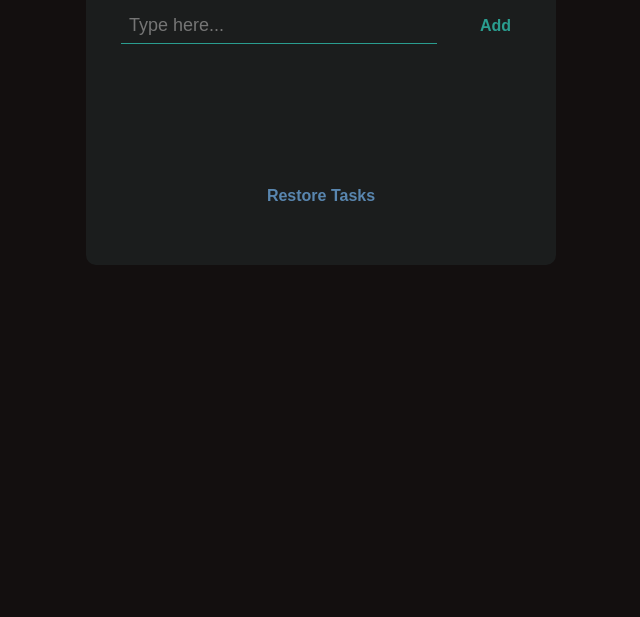
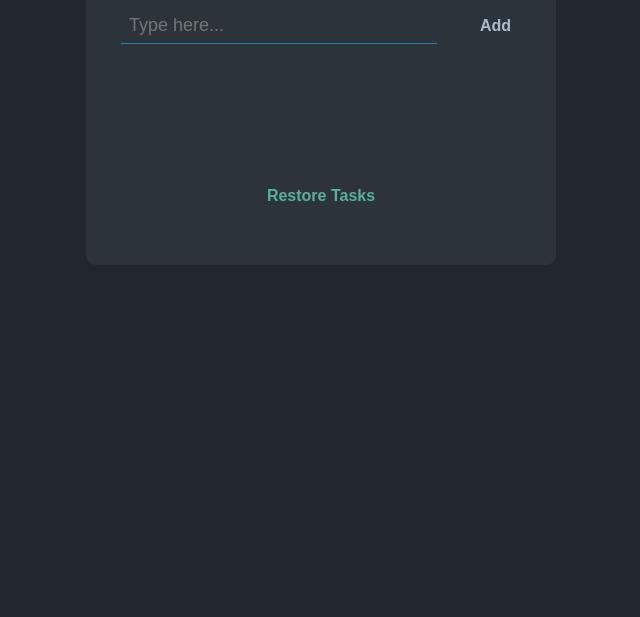
Before and after one commit to fojanb/to-do-list-vanilla-js, a plain HTML site: page index.html in a window 1280 px wide. Shown: the part 183-800 px from the top of the page, without its empty margins (319-959 px from the left). Drawn offline with Linux system fonts and the light colour scheme.

Commit message:
Styles updated

```diff
--- a/style.css
+++ b/style.css
@@ -1,6 +1,6 @@
 body {
   box-sizing: border-box;
-  background-color: rgb(19, 15, 15);
+  background-color: #22272e;
   font-family: sans-serif;
 }
 .shopping {
@@ -8,7 +8,7 @@ body {
   grid-template-columns: repeat(1, 400px);
   width: 450px;
   height: auto;
-  background-color: hsl(182, 25%, 50%, 0.1);
+  background-color: #2d333b;
   align-items: center;
   justify-content: center;
   margin: 100px auto;
@@ -18,7 +18,7 @@ body {
 }
 .shopping h1 {
   text-align: center;
-  color: #b1a8a3;
+  color: #277da1;
 }
 #form {
   display: flex;
@@ -31,15 +31,15 @@ body {
   appearance: none;
   border: none;
   outline: none;
-  border-bottom: 1px solid #2a9d8f;
+  border-bottom: 1px solid #277da1;
   padding: 8px;
   font-size: large;
   width: 300px;
   height: 20px;
-  color: aliceblue;
+  color: #adbac7;
 }
 #form input:focus {
-  background-color:rgba(96, 157, 159, 0.158) ;
+  background-color:rgba(96, 137, 159, 0.158) ;
 }
 .taskList {
   display: flex;
@@ -64,7 +64,7 @@ body {
 }
 
 .addButton {
-  color: #2a9d8f;
+  color: #adbac7;
   background-color: transparent;
   border: none;
   appearance: none;
@@ -81,7 +81,7 @@ body {
   transition: ease-in-out 0.3s;
 }
 .deleteBtn {
-  background-color: #a16e43;
+  background-color: #855c8f;
   color: #b1a8a3;
   border: none;
   appearance: none;
@@ -109,7 +109,7 @@ body {
   text-align: center;
   padding: 10px;
   margin-top: 40px;
-  color: #5986af;
+  color: #59af9c;
   border-radius: 10px;
   font-weight: bold;
   transition: ease-in-out 0.4s;
```
